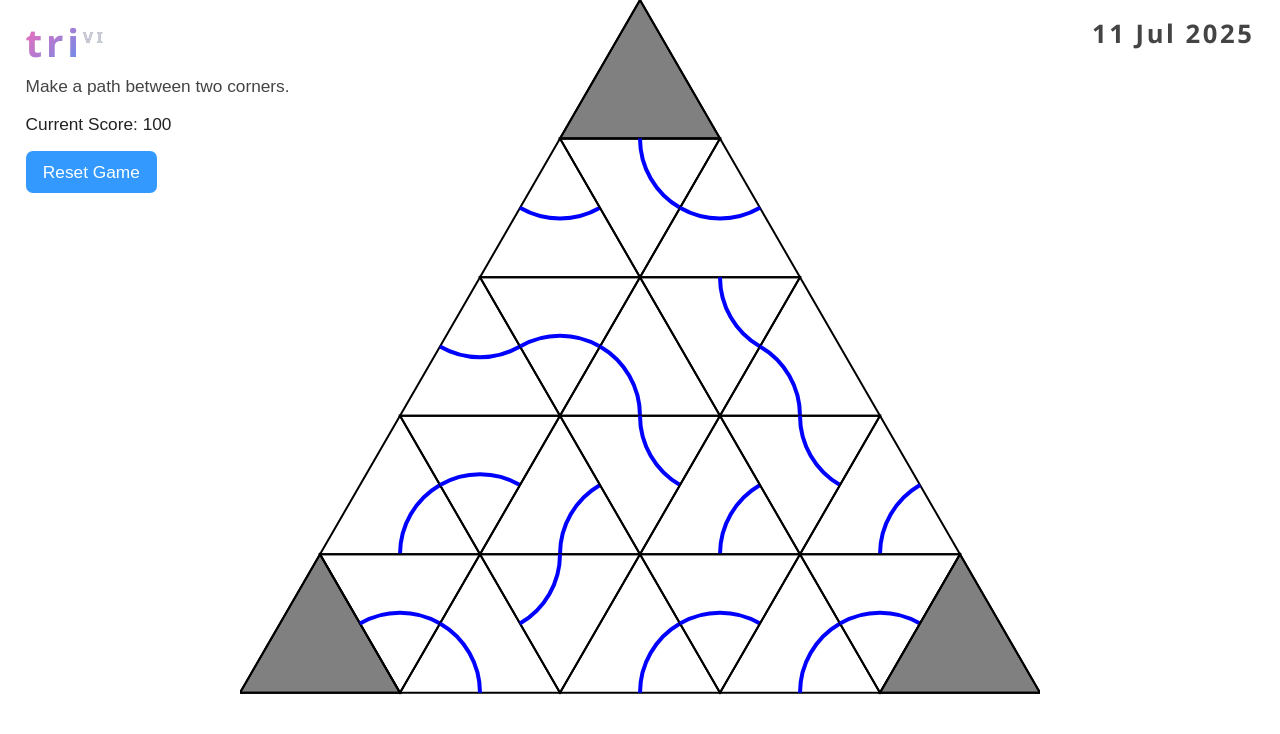
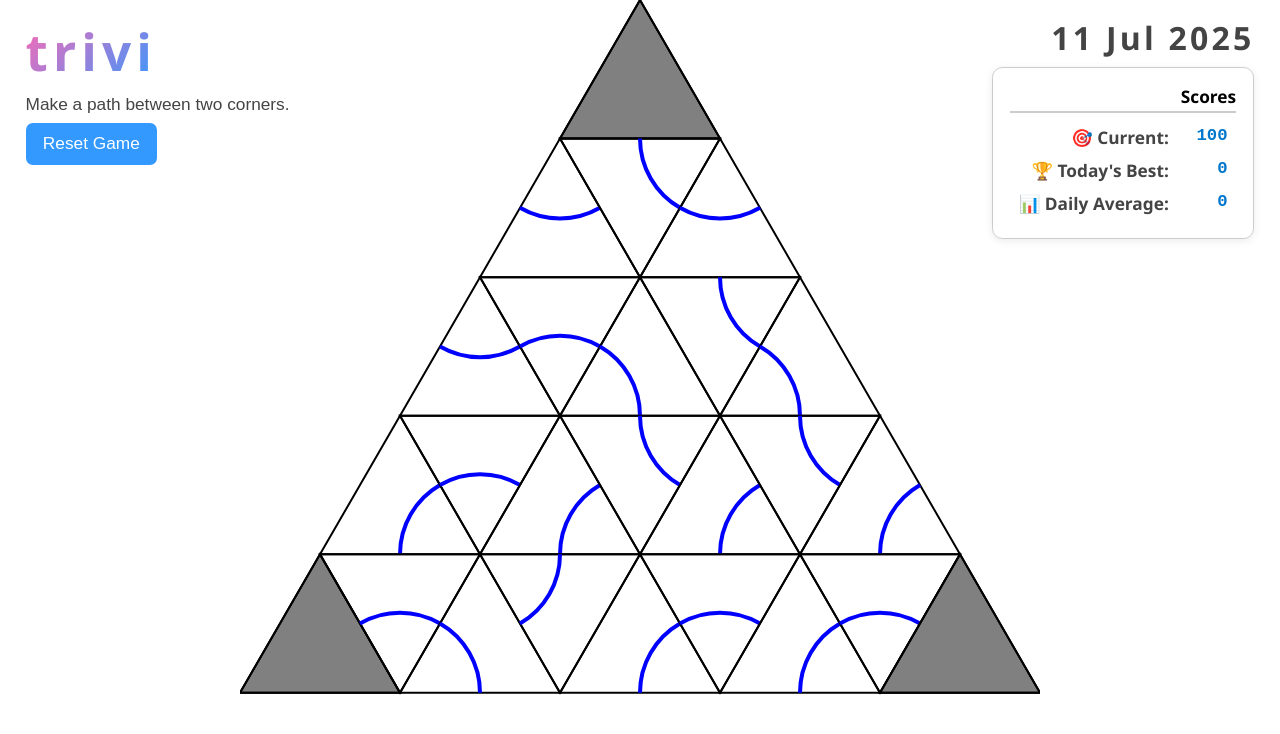
Before and after one commit to waynelaker/trivi, a plain HTML site: page index.html in a window 1280 px wide. Drawn offline with Linux system fonts and the light colour scheme.

Commit message:
Update index.html
add scoreboard

```diff
--- a/index.html
+++ b/index.html
@@ -65,7 +65,7 @@
 
       .title {
         font-family: 'Segoe UI', sans-serif;
-      font-size: clamp(1.5rem, 3vw, 3rem);
+        font-size: clamp(2rem, 4vw, 4rem); /* Slightly larger */
         font-weight: 900;
         letter-spacing: 0.1em;
         background: linear-gradient(135deg, #ff69b4, #3399ff);
@@ -75,18 +75,11 @@
         user-select: none;
       }
 
-    .title .vi {
-      font-size: 0.4em;
-      vertical-align: super;
-      color: #ccc;
-      -webkit-text-fill-color: initial;
-      background: none;
-    }
 
       .date {
         font-family: 'Segoe UI', sans-serif;
-      font-size: clamp(1rem, 2vw, 3rem);
-      font-weight: 600;
+        font-size: clamp(1.2rem, 2.5vw, 3rem);
+        font-weight: 700;
         letter-spacing: 0.1em;
         color: #444;
       }
@@ -119,16 +112,79 @@
 
 
       .scoreboard {
-      font-family: sans-serif;
-      font-size: clamp(0.9rem, 1.8vw, 1.2rem);
-
-      /* font-family: 'Segoe UI', sans-serif; */
-      /* font-size: 1.2em; */
+        font-family: 'Segoe UI', sans-serif;
+        font-size: clamp(1rem, 2vw, 1.5rem);
+        color: #222;
+        background-color: #f0f4ff;
+        padding: 0.6em 1em;
+        margin: 0.4em 0;
+        border-radius: 0.5em;
+        box-shadow: 0 2px 6px rgba(0,0,0,0.1);
+        font-weight: 600;
         text-align: center;
-      color: #222;
-      margin: 0.5em 0;
       }
 
+      .score-card {
+        background-color: #ffffffcc;
+        border: 1px solid #ccc;
+        border-radius: 0.6em;
+        padding: 1em;
+        box-shadow: 0 2px 8px rgba(0,0,0,0.08);
+        font-family: 'Segoe UI', sans-serif;
+        font-size: clamp(0.95rem, 1.8vw, 1.2rem);
+        font-weight: 500;
+        min-width: 180px;
+      }
+
+      .score-table {
+        width: 100%;
+        border-collapse: collapse;
+      }
+
+      .score-table td {
+        padding: 0.3em 0.5em;
+        color: #222;
+      }
+
+      .score-table td:first-child {
+        font-weight: 600;
+        color: #444;
+      }
+
+      .score-table td:last-child {
+        text-align: right;
+        font-weight: bold;
+        color: #0077cc;
+      }
+
+      .score-label {
+        font-family: monospace;
+        display: inline-block;
+        width: 4ch;        /* Enough space for scores up to 9999 */
+        text-align: right; /* Align digits neatly */
+      }
+
+      .score-title {
+        font-size: 1.2rem;
+        font-weight: 600;
+        margin-bottom: 0.5rem;
+        border-bottom: 2px solid #ccc;
+        padding-bottom: 0.2rem;
+      }
+
+      .replay-indicator {
+        display: none;
+        margin-top: 1rem;
+        font-weight: 600;
+        color: #ff6f61;
+        animation: pulse 1.2s infinite;
+      }
+
+      @keyframes pulse {
+        0%   { opacity: 0.3; }
+        50%  { opacity: 1; }
+        100% { opacity: 0.3; }
+      }
 
 
     </style>
@@ -136,23 +192,38 @@
   <body>
     <div class="overlay-container">
       <div class="overlay left-overlay">
-    <div class="title">tri<span class="vi">VI</span></div>
+        <div class="title">trivi</div>
         <div class="instructions">Make a path between two corners.</div>
-    <div id="scoreboard" class="scoreboard">Current Score: 100</div>
         <button id="reset-button" class="button" onclick="reset()">Reset Game</button>
         <div id="win-message" class="win-message">You made a complete path!</div>
         <button id="replay-button" class="button" onclick="replay()">Instant Replay</button>
+        <div id="replay-indicator" class="replay-indicator">Replaying…</div>
+
       </div>
-
       <div class="overlay right-overlay">
         <div class="date" id="today"></div>
+        <div class="score-card">
+          <div class="score-title">Scores</div>
+          <table class="score-table">
+            <tr>
+              <td>🎯 Current:</td>
+              <td id="score-value" class="score-label">100</td>
+            </tr>
+            <tr>
+              <td>🏆 Today's Best:</td>
+              <td id="high-score-value" class="score-label">—</td>
+            </tr>
+            <tr>
+              <td>📊 Daily Average:</td>
+              <td id="average-score-value" class="score-label">0</td>
+            </tr>
+          </table>
           </div>
       </div>
-
+    </div>
     <div class="canvas-wrapper">
       <canvas id="game"></canvas>
     </div>
-
     <script>
 
       const GameState = {
@@ -166,15 +237,6 @@
       let triangleRotations = 0;
       let hexRotations = 0;
       let gameState = GameState.ACTIVE;
-
-  function updateScoreboard() {
-    if (gameState != GameState.INACTIVE) {
-      document.getElementById("scoreboard").textContent = `Current Score: ${score}`;
-    }
-    else {
-      document.getElementById("scoreboard").textContent = `Final Score: ${score}`;
-    }
-  }
 
 
       const canvas = document.getElementById("game");
@@ -407,6 +469,7 @@
           if (tri.isCorner) {
             if (checkPath(tri)) {
               gameState = GameState.INACTIVE;
+              setHighScore(score);
               drawAll();
             }
           }
@@ -635,11 +698,16 @@ function triClick(tri) {
         reset(); // Clear board before replay
 
         gameState = GameState.REPLAYING;
+
+        const indicator = document.getElementById("replay-indicator");
+        indicator.style.display = "block";
+
         for (let move of moves) {
 
           await sleep(500); // delay between each move
 
           if (gameState != GameState.REPLAYING) {
+            indicator.style.display = "none";
             return;
           }
 
@@ -650,6 +718,7 @@ function triClick(tri) {
           }
         }
 
+        indicator.style.display = "none";
         gameState = GameState.ACTIVE;
         checkWin();
       }
@@ -699,6 +768,52 @@ function triClick(tri) {
         }
 
         drawAll();
+        updateScoreboard();
+      }
+
+
+      function getTodayKey() {
+        const today = getLocalDateString();
+        return `highscore-${today}`;
+      }
+
+      function getHighScoreForToday() {
+        const key = getTodayKey();
+        return parseInt(localStorage.getItem(key)) || 0;
+      }
+
+      function getAverageHighScore() {
+        let total = 0;
+        let count = 0;
+        for (let i = 0; i < localStorage.length; i++) {
+          const key = localStorage.key(i);
+          if (key.startsWith('highscore-')) {
+            const score = parseInt(localStorage.getItem(key));
+            if (!isNaN(score)) {
+              total += score;
+              count++;
+            }
+          }
+        }
+        return count ? Math.round(total / count) : 0;
+      }
+
+      function setHighScore(score) {
+        const key = getTodayKey();
+        const currentHigh = getHighScoreForToday();
+        if (score > currentHigh) {
+          localStorage.setItem(key, score);
+        }
+      }
+
+
+      function updateScoreboard() {
+        const highScore = getHighScoreForToday();
+        const averageScore = getAverageHighScore();
+
+        document.getElementById("score-value").innerText = score;
+        document.getElementById("high-score-value").innerText = highScore;
+        document.getElementById("average-score-value").innerText = averageScore;
       }
 
       reset();
```
Lines whose indentation alone changed are shown as unchanged.
